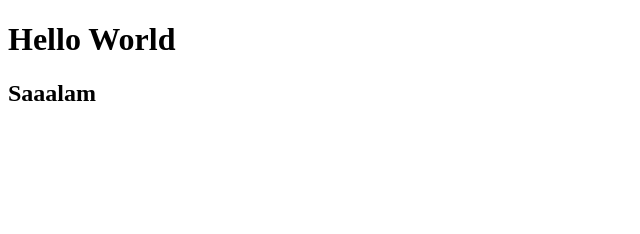
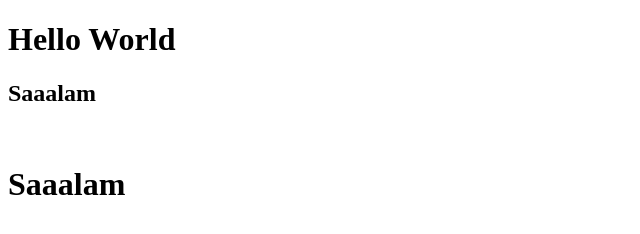
Before and after one commit to Sona-Kerim/sona-test, a plain HTML site: page index.html in a window 1280 px wide. Shown: the whole page, without its empty margins (0-640 px from the left). Drawn offline with Linux system fonts and the light colour scheme.

```diff
--- a/index.html
+++ b/index.html
@@ -9,5 +9,6 @@
     <h1>Hello World</h1>
     <h2>Saaalam</h2>
     <img src="" alt="">
+    <h1>Saaalam</h1>
 </body>
 </html>
```
